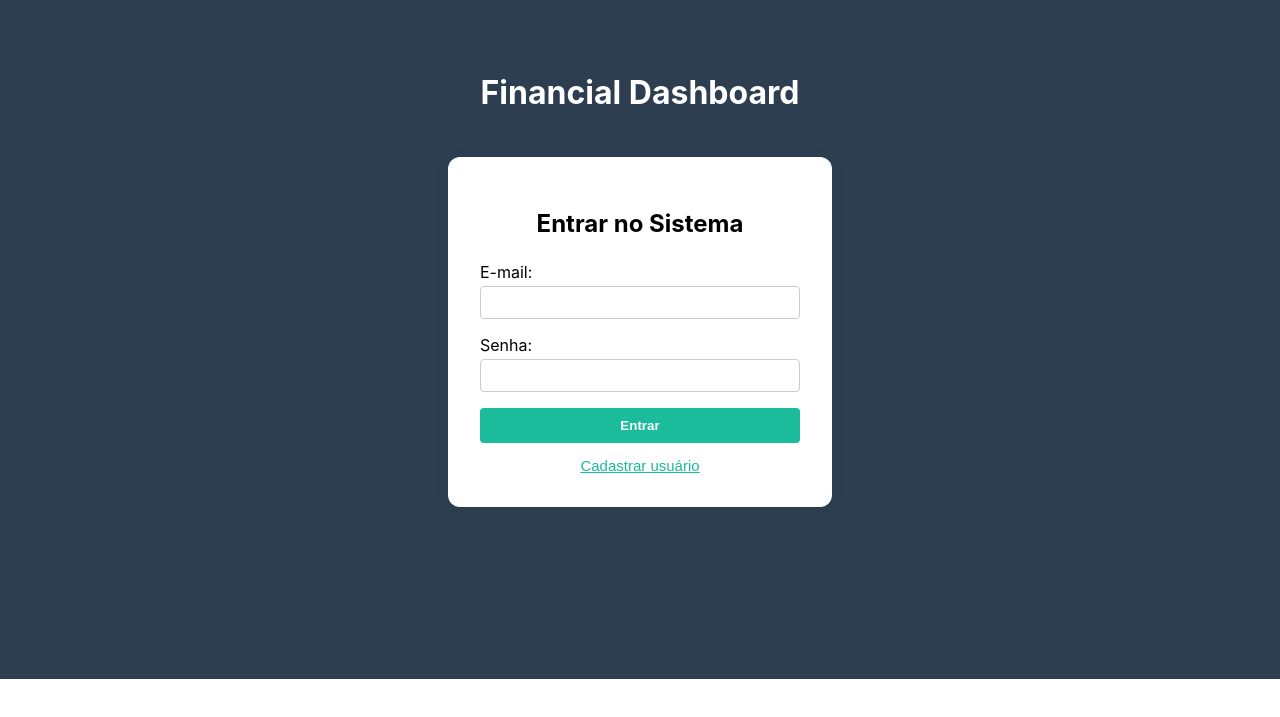
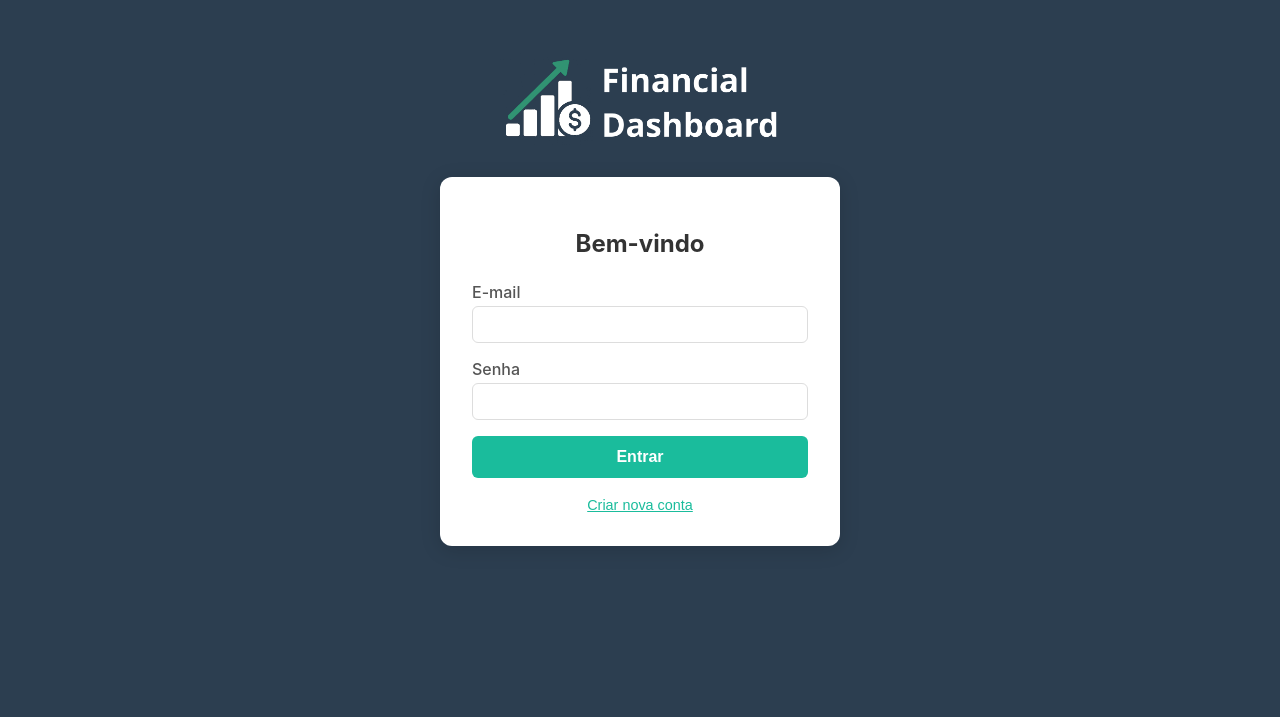
Before and after one commit to marco0Fonseca/Financial-Dashboard, a React (Create React App) app in the folder frontend/: page / in a window 1280 px wide. Shown: the part 121-838 px from the top of the page. Before the commit the page ends 800 px from the top, so only its background shows below. Built offline with nearby package versions, Linux system fonts and the light colour scheme.

Commit message:
Adicionado logo novamente à tela de login

```diff
--- a/frontend/src/components/Login.tsx
+++ b/frontend/src/components/Login.tsx
@@ -1,6 +1,6 @@
 import React, { useState } from 'react';
 
-// Atualizamos a interface para receber todos os dados necessários
+// Interface para os dados vindos do Login
 interface AuthData {
   email: string;
   id: string;
@@ -19,7 +19,6 @@ const Login: React.FC<LoginProps> = ({ onLogin }) => {
   const [isCadastro, setIsCadastro] = useState(false);
   const [nome, setNome] = useState('');
 
-  // Se o proxy estiver funcionando use apenas '/api/auth', senão use o localhost:3001
   const API_URL = 'http://localhost:3001/api/auth';
 
   const isSenhaIgual = !isCadastro || senha === confirmSenha;
@@ -42,7 +41,6 @@ const Login: React.FC<LoginProps> = ({ onLogin }) => {
       const data = await response.json();
 
       if (response.ok) {
-        // AQUI ESTÁ A CORREÇÃO:
         // Passamos o objeto completo retornado pelo backend
         onLogin({
           email: data.user.email,
@@ -65,95 +63,111 @@ const Login: React.FC<LoginProps> = ({ onLogin }) => {
       background: '#2c3e50',
       display: 'flex',
       alignItems: 'center',
-      justifyContent: 'center'
+      justifyContent: 'center',
+      padding: '20px'
     }}>
-      <div>
-        <div style={{ display: 'flex', justifyContent: 'center', marginBottom: 24 }}>
-           {/* Seus componentes de imagem... */}
-           <h1 style={{color: 'white'}}>Financial Dashboard</h1>
+      <div style={{ width: '100%', maxWidth: '400px' }}>
+
+        {/* --- ÁREA DO LOGO --- */}
+        <div style={{ display: 'flex', justifyContent: 'center', marginBottom: 32 }}>
+           <img
+             src="/loginLogo.png"
+             alt="Logo Financial Dashboard"
+             style={{
+               maxWidth: '280px',
+               height: 'auto',
+               objectFit: 'contain'
+             }}
+           />
         </div>
+        {/* -------------------- */}
+
         <form
           onSubmit={handleSubmit}
           style={{
             background: '#fff',
             padding: 32,
             borderRadius: 12,
-          boxShadow: '0 2px 12px rgba(44,62,80,0.10)',
-          minWidth: 320
+            boxShadow: '0 4px 20px rgba(0,0,0,0.15)',
           }}
         >
-        <h2 style={{ textAlign: 'center', marginBottom: 24 }}>
-          {isCadastro ? 'Cadastro de Usuário' : 'Entrar no Sistema'}
+          <h2 style={{ textAlign: 'center', marginBottom: 24, color: '#333' }}>
+            {isCadastro ? 'Criar Conta' : 'Bem-vindo'}
           </h2>
+
           {isCadastro && (
             <div style={{ marginBottom: 16 }}>
-            <label>
-              Nome:
+              <label style={{display: 'block', marginBottom: 4, fontWeight: 500, color: '#555'}}>Nome</label>
               <input
                 type="text"
                 value={nome}
                 onChange={e => setNome(e.target.value)}
                 required
-                style={{ width: '94.5%', padding: 8, marginTop: 4, borderRadius: 4, border: '1px solid #ccc' }}
+                style={{ width: '100%', padding: '10px', borderRadius: 6, border: '1px solid #ddd', boxSizing: 'border-box' }}
               />
-            </label>
             </div>
           )}
+
           <div style={{ marginBottom: 16 }}>
-          <label>
-            E-mail:
+            <label style={{display: 'block', marginBottom: 4, fontWeight: 500, color: '#555'}}>E-mail</label>
             <input
               type="email"
               value={email}
               onChange={e => setEmail(e.target.value)}
               required
-              style={{ width: '94.5%', padding: 8, marginTop: 4, borderRadius: 4, border: '1px solid #ccc' }}
+              style={{ width: '100%', padding: '10px', borderRadius: 6, border: '1px solid #ddd', boxSizing: 'border-box' }}
             />
-          </label>
           </div>
+
           <div style={{ marginBottom: 16 }}>
-          <label>
-            Senha:
+            <label style={{display: 'block', marginBottom: 4, fontWeight: 500, color: '#555'}}>Senha</label>
             <input
               type="password"
               value={senha}
               onChange={e => setSenha(e.target.value)}
               required
-              style={{ width: '94.5%', padding: 8, marginTop: 4, borderRadius: 4, border: '1px solid #ccc' }}
+              style={{ width: '100%', padding: '10px', borderRadius: 6, border: '1px solid #ddd', boxSizing: 'border-box' }}
             />
-          </label>
           </div>
+
           {isCadastro && (
-          <div style={{ marginBottom: 16 }}>
-            <label>
-              Confirmar senha:
+            <div style={{ marginBottom: 24 }}>
+              <label style={{display: 'block', marginBottom: 4, fontWeight: 500, color: '#555'}}>Confirmar senha</label>
               <input
                 type="password"
                 value={confirmSenha}
                 onChange={e => setConfirmSenha(e.target.value)}
                 required
-                style={{ width: '94.5%', padding: 8, marginTop: 4, borderRadius: 4, border: '1px solid #ccc' }}
+                style={{ width: '100%', padding: '10px', borderRadius: 6, border: '1px solid #ddd', boxSizing: 'border-box' }}
               />
-            </label>
+              {senha && confirmSenha && senha !== confirmSenha && (
+                <div style={{ color: 'red', fontSize: 13, marginTop: 4 }}>
+                  As senhas não coincidem.
                 </div>
               )}
+            </div>
+          )}
+
           <button
             type="submit"
             disabled={isCadastro && (!isSenhaIgual || senha.length === 0)}
             style={{
               width: '100%',
-            padding: 10,
+              padding: '12px',
               background: isCadastro && (!isSenhaIgual || senha.length === 0) ? '#ccc' : '#1abc9c',
               color: '#fff',
               border: 'none',
-            borderRadius: 4,
+              borderRadius: 6,
               fontWeight: 600,
               cursor: isCadastro && (!isSenhaIgual || senha.length === 0) ? 'not-allowed' : 'pointer',
-            marginBottom: 12
+              marginBottom: 16,
+              fontSize: '1rem',
+              transition: 'background 0.2s'
             }}
           >
             {isCadastro ? 'Cadastrar' : 'Entrar'}
           </button>
+
           <div style={{ textAlign: 'center' }}>
               <button
                 type="button"
@@ -164,10 +178,10 @@ const Login: React.FC<LoginProps> = ({ onLogin }) => {
                   color: '#1abc9c',
                   cursor: 'pointer',
                   textDecoration: 'underline',
-                fontSize: 15
+                  fontSize: '0.9rem'
                 }}
               >
-              {isCadastro ? 'Voltar para login' : 'Cadastrar usuário'}
+                {isCadastro ? 'Já tenho uma conta' : 'Criar nova conta'}
               </button>
           </div>
         </form>
```
Lines whose indentation alone changed are shown as unchanged.
